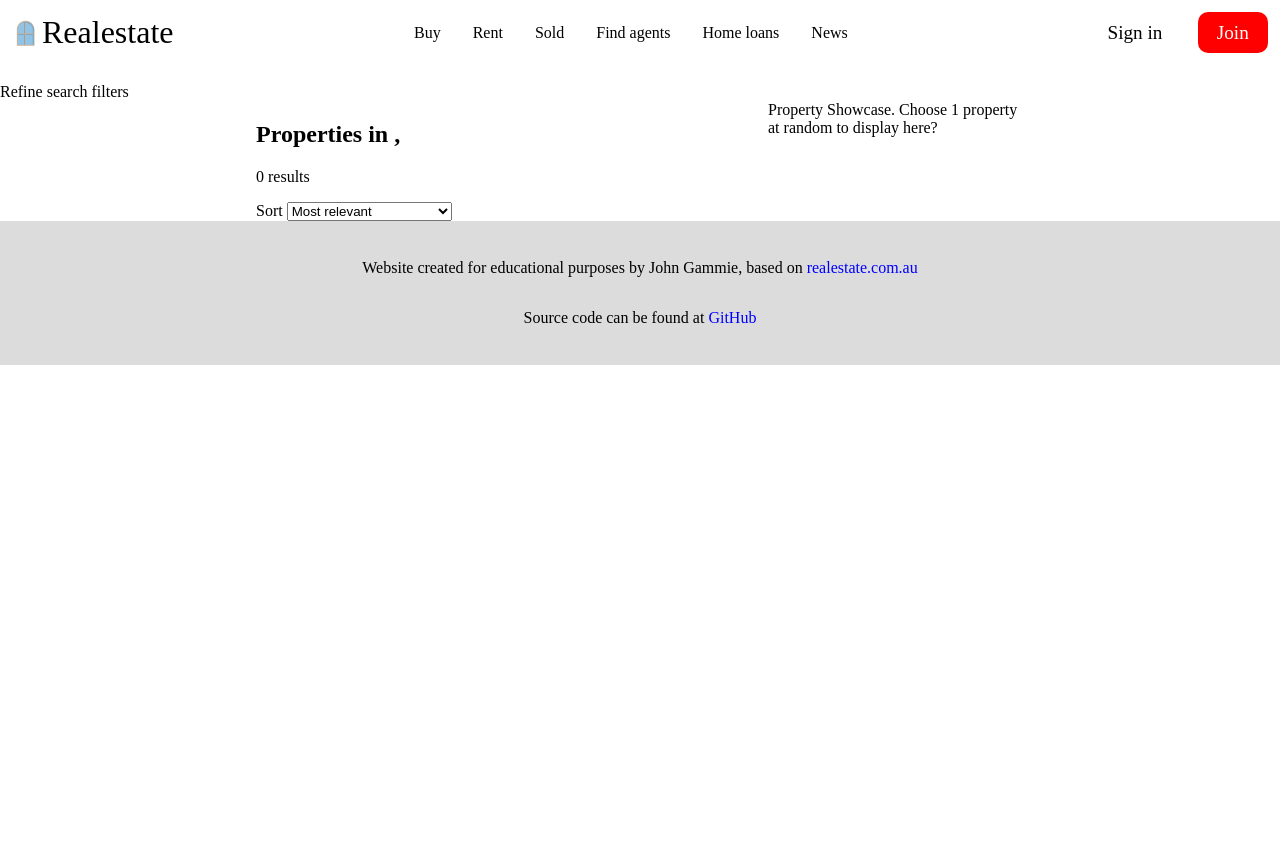
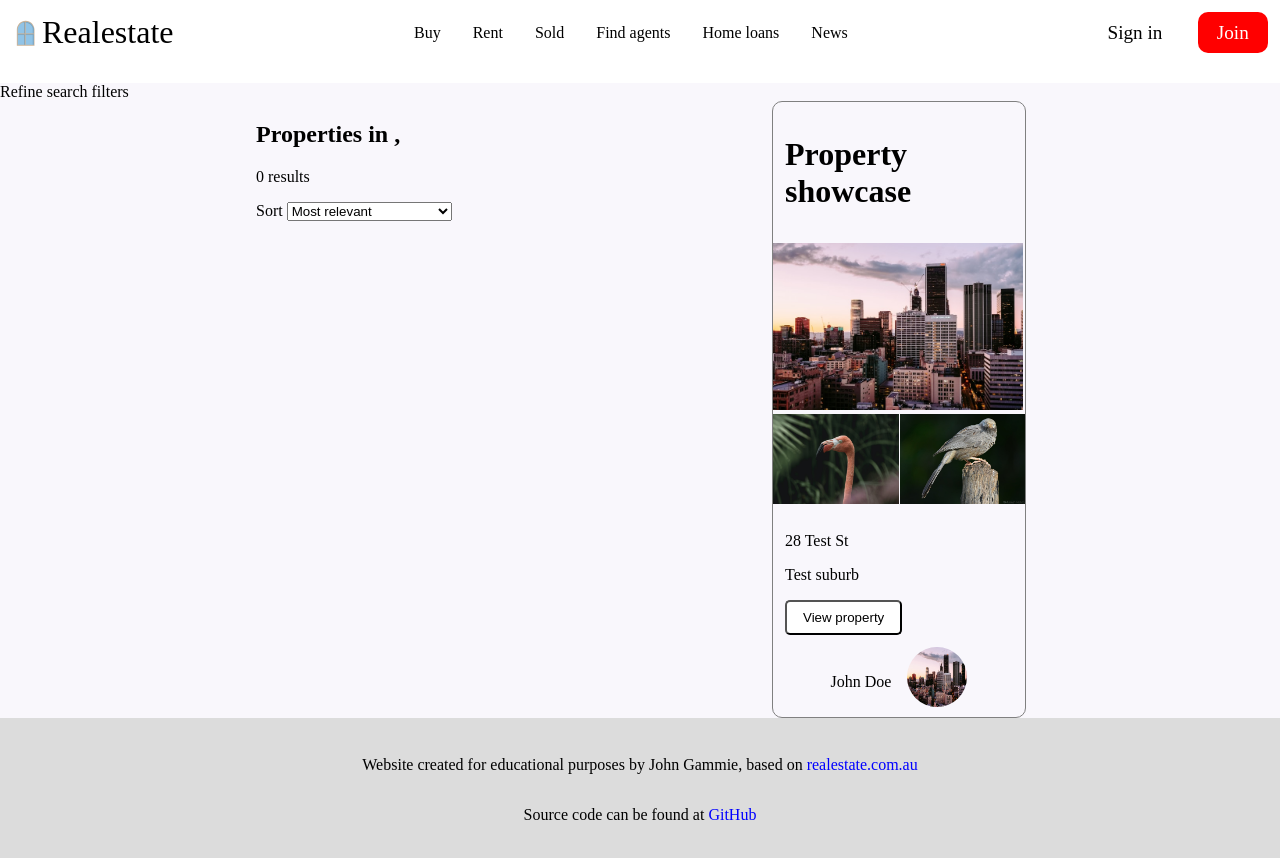
Before and after one commit to JohnGammie/realestate-react, a React (Create React App) app: page / in a window 1280 px wide. Both pictures are taken after a click on the button "Search". Shown: the top 858 px of the page. Before the commit the page ends 800 px from the top, so only its background shows below. Built offline with nearby package versions, Linux system fonts and the light colour scheme; no server answers.

Commit message:
Add property showcase to searchResults page, displays static information

```diff
--- /dev/null
+++ b/src/components/PropertyShowCase.js
@@ -0,0 +1,47 @@
+import React from "react";
+import {
+  StyledPropertyShowCase,
+  SubImages,
+  Description,
+  Agent,
+} from "./styles/PropertyShowCase.styled";
+
+import image1 from "../images/home-search.jpg";
+import image2 from "../images/flamingo-in-the-jungle.jpg";
+import image3 from "../images/jungle-babbler-perched-on-stump.jpg";
+
+// @TODO thinking this component gets fed props from the SearchResults page of a random item. including images?
+const PropertyShowCase = (props) => {
+  let streetAddress = props.x ?? "28  Test St";
+  let suburb = props.suburb ?? "Test suburb";
+  let agent = props.agent ?? "John Doe";
+
+  const viewProperty = () => {
+    console.log("clicked view property showcase");
+    // @TODO imeplement view property showcase
+  };
+
+  return (
+    <StyledPropertyShowCase>
+      <h1>Property showcase</h1>
+      <div>
+        <img src={image1} alt="" />
+        <SubImages>
+          <img src={image2} alt="" />
+          <img src={image3} alt="" />
+        </SubImages>
+        <Description>
+          <p>{streetAddress}</p>
+          <p>{suburb}</p>
+          <button onClick={() => viewProperty()}>View property</button>
+        </Description>
+        <Agent>
+          <p>{agent}</p>
+          <img src={image1} alt="" />
+        </Agent>
+      </div>
+    </StyledPropertyShowCase>
+  );
+};
+
+export default PropertyShowCase;
--- a/src/components/searchResultPropertyCard.js
+++ b/src/components/searchResultPropertyCard.js
@@ -6,8 +6,9 @@ import {
   PropertyCardImage,
   PropertyCardText,
 } from "./styles/searchResultPropertyCard.styled";
-import image from "../images/home-search.jpg";
+import image1 from "../images/home-search.jpg";
 import image2 from "../images/flamingo-in-the-jungle.jpg";
+import image3 from "../images/jungle-babbler-perched-on-stump.jpg";
 import { currencyFormatter } from "../helpers/currencyFormatter";
 
 import Slider from "react-slick";
@@ -63,11 +64,15 @@ const SearchResultPropertyCard = (props) => {
     <PropertyCard>
       <Slider {...settings}>
         <PropertyCardImage
-          src={image}
+          src={image1}
           alt="imageplaceholder"
         ></PropertyCardImage>
         <PropertyCardImage
           src={image2}
+          alt="imageplaceholder"
+        ></PropertyCardImage>
+        <PropertyCardImage
+          src={image3}
           alt="imageplaceholder"
         ></PropertyCardImage>
       </Slider>
--- /dev/null
+++ b/src/components/styles/PropertyShowCase.styled.js
@@ -0,0 +1,48 @@
+import styled from "styled-components";
+
+export const StyledPropertyShowCase = styled.div`
+  width: 100%;
+  border: 1px solid grey;
+  border-radius: 10px;
+  & img {
+    max-width: 250px;
+  }
+
+  & h1 {
+    padding: 12px;
+  }
+`;
+
+export const SubImages = styled.div`
+  display: grid;
+  grid-template-columns: 1fr 1fr;
+  grid-gap: 1px;
+
+  & img {
+    width: 100%;
+    height: 100%;
+  }
+`;
+
+export const Description = styled.div`
+  padding: 12px;
+
+  & button {
+    background-color: white;
+    border-radius: 5px;
+    padding: 8px 16px;
+  }
+`;
+
+export const Agent = styled.div`
+  display: flex;
+  justify-content: center;
+  align-items: center;
+  gap: 16px;
+  & img {
+    width: 60px;
+    height: 60px;
+    border-radius: 50px;
+    margin-bottom: 10px;
+  }
+`;
--- a/src/components/styles/searchResultPropertyCard.styled.js
+++ b/src/components/styles/searchResultPropertyCard.styled.js
@@ -1,13 +1,15 @@
 import styled from "styled-components";
 
 export const PropertyCard = styled.div`
-  border: 1px solid black;
+  border: 1px solid grey;
   margin: 12px 0px;
   max-width: 50vw;
+  border-radius: 10px;
 `;
 
 export const PropertyCardImage = styled.img`
   width: 100%;
+  height: 450px;
 `;
 
 export const PropertyPrice = styled.div`
--- a/src/pages/pages.css
+++ b/src/pages/pages.css
@@ -57,6 +57,11 @@ body {
 #searchResultPageContent {
   display: grid;
   grid-template-columns: 2fr 1fr;
+  grid-gap: 16px;
   max-width: 60vw;
   margin: 0 auto;
 }
+
+#searchResultPage {
+  background-color: #f9f7fc;
+}
--- a/src/pages/searchResults.js
+++ b/src/pages/searchResults.js
@@ -3,6 +3,7 @@ import { useLocation } from "react-router-dom";
 import SearchResultPropertyCard from "../components/searchResultPropertyCard";
 import "./pages.css";
 import Footer from "../components/Footer";
+import PropertyShowCase from "../components/PropertyShowCase";
 
 const SearchResults = () => {
   const { state } = useLocation();
@@ -75,7 +76,7 @@ const SearchResults = () => {
   }, []);
 
   return (
-    <div>
+    <div id="searchResultPage">
       <div className="refineSearch">Refine search filters</div>
       <div id="searchResultPageContent">
         <div>
@@ -83,7 +84,7 @@ const SearchResults = () => {
           {generatePageContent()}
         </div>
         <div>
-          Property Showcase. Choose 1 property at random to display here?
+          <PropertyShowCase />
         </div>
       </div>
       <Footer />
```
Also changed, not shown: src/images/jungle-babbler-perched-on-stump.jpg (added).
